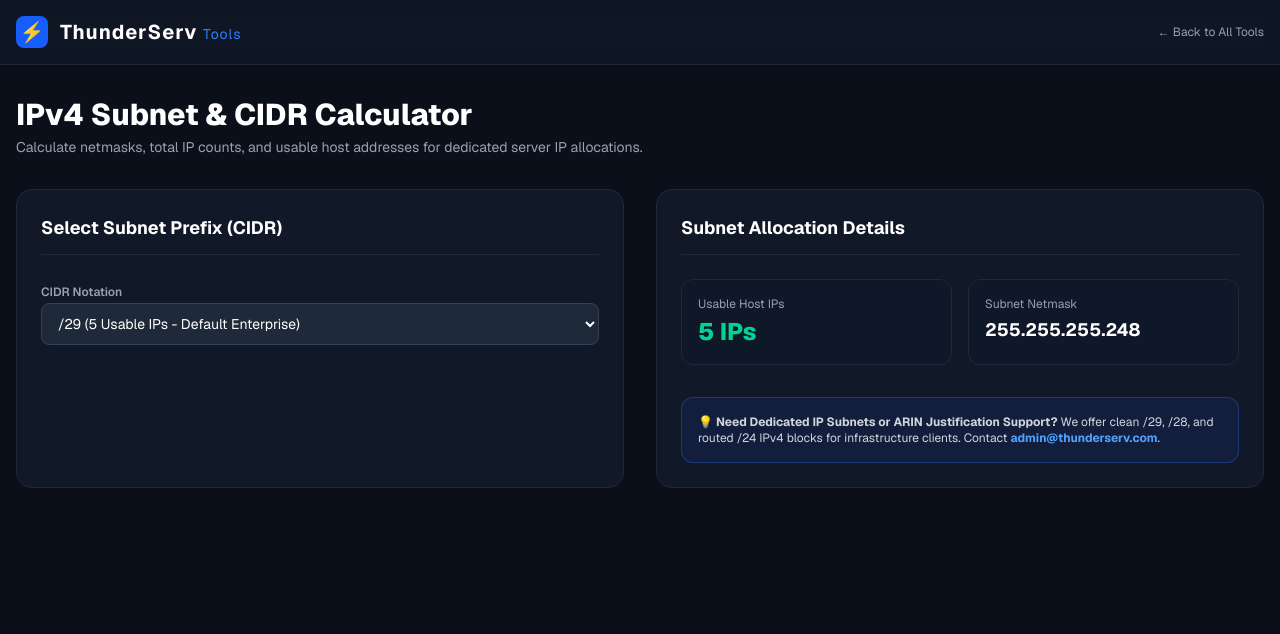
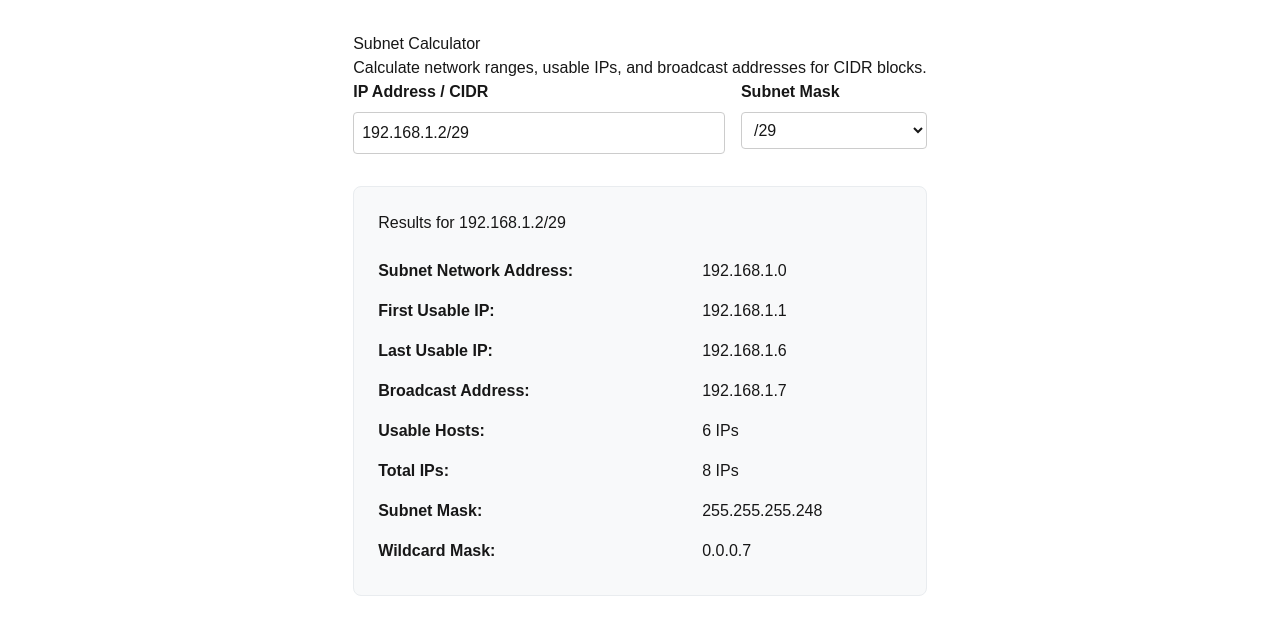
Before and after one commit to khpiang/thunderserv-tools, a Next.js app: page /subnet-calculator in a window 1280 px wide. Shown: the top 634 px of the page. Built offline with nearby package versions, Linux system fonts and the light colour scheme.

Commit message:
Update page.tsx

```diff
--- a/app/subnet-calculator/page.tsx
+++ b/app/subnet-calculator/page.tsx
@@ -3,76 +3,165 @@
 import React, { useState } from "react";
 
 export default function SubnetCalculator() {
-  const [cidr, setCidr] = useState<number>(29);
+  const [input, setInput] = useState("192.168.1.2/29");
+  const [ip, setIp] = useState("192.168.1.2");
+  const [cidr, setCidr] = useState(29);
 
-  const getSubnetInfo = () => {
-    switch (cidr) {
-      case 30: return { netmask: "255.255.255.252", totalIp: 4, usableIp: 2, desc: "P2P Gateway Link" };
-      case 29: return { netmask: "255.255.255.248", totalIp: 8, usableIp: 5, desc: "Standard Small Block (/29 Allocation)" };
-      case 28: return { netmask: "255.255.255.240", totalIp: 16, usableIp: 13, desc: "Medium IP Block (/28 Allocation)" };
-      case 27: return { netmask: "255.255.255.224", totalIp: 32, usableIp: 29, desc: "Large Cluster Block (/27 Allocation)" };
-      case 24: return { netmask: "255.255.255.0", totalIp: 256, usableIp: 253, desc: "Full Class C /24 Subnet Block" };
-      default: return { netmask: "255.255.255.248", totalIp: 8, usableIp: 5, desc: "Custom Block" };
+  // Parse IP input
+  const handleInputChange = (e: React.ChangeEvent<HTMLInputElement>) => {
+    const val = e.target.value;
+    setInput(val);
+    if (val.includes("/")) {
+      const [ipPart, maskPart] = val.split("/");
+      setIp(ipPart);
+      const maskNum = parseInt(maskPart, 10);
+      if (!isNaN(maskNum) && maskNum >= 0 && maskNum <= 32) {
+        setCidr(maskNum);
+      }
+    } else {
+      setIp(val);
     }
   };
 
-  const info = getSubnetInfo();
+  const handleCidrChange = (e: React.ChangeEvent<HTMLSelectElement>) => {
+    const newCidr = parseInt(e.target.value, 10);
+    setCidr(newCidr);
+    setInput(`${ip}/${newCidr}`);
+  };
+
+  // Convert IP string to 32-bit integer
+  const ipToInt = (ipStr: string): number | null => {
+    const parts = ipStr.trim().split(".");
+    if (parts.length !== 4) return null;
+    let num = 0;
+    for (let i = 0; i < 4; i++) {
+      const part = parseInt(parts[i], 10);
+      if (isNaN(part) || part < 0 || part > 255) return null;
+      num = (num << 8) + part;
+    }
+    return num >>> 0;
+  };
+
+  // Convert 32-bit integer to IP string
+  const intToIp = (num: number): string => {
+    return [
+      (num >>> 24) & 255,
+      (num >>> 16) & 255,
+      (num >>> 8) & 255,
+      num & 255,
+    ].join(".");
+  };
+
+  // Calculate subnet details
+  const calculateSubnet = () => {
+    const ipNum = ipToInt(ip);
+    if (ipNum === null) return null;
+
+    const maskNum = cidr === 0 ? 0 : (~0 << (32 - cidr)) >>> 0;
+    const wildcardNum = (~maskNum) >>> 0;
+    const networkNum = (ipNum & maskNum) >>> 0;
+    const broadcastNum = (networkNum | wildcardNum) >>> 0;
+
+    let totalHosts = Math.pow(2, 32 - cidr);
+    let usableHosts = cidr >= 31 ? (cidr === 31 ? 2 : 1) : totalHosts - 2;
+
+    let firstUsable = cidr >= 31 ? networkNum : networkNum + 1;
+    let lastUsable = cidr >= 31 ? broadcastNum : broadcastNum - 1;
+
+    return {
+      network: intToIp(networkNum),
+      broadcast: intToIp(broadcastNum),
+      netmask: intToIp(maskNum),
+      wildcard: intToIp(wildcardNum),
+      firstUsable: intToIp(firstUsable),
+      lastUsable: intToIp(lastUsable),
+      usableHosts,
+      totalHosts,
+    };
+  };
+
+  const result = calculateSubnet();
 
   return (
-    <div className="min-h-screen bg-[#0b0f19] text-gray-100 font-sans">
-      <header className="border-b border-gray-800 bg-[#111827]/80 backdrop-blur sticky top-0 z-50">
-        <div className="max-w-7xl mx-auto px-4 h-16 flex items-center justify-between">
-          <a href="/" className="flex items-center space-x-3">
-            <div className="w-8 h-8 rounded-lg bg-blue-600 flex items-center justify-center font-bold text-xl text-white">⚡</div>
-            <span className="font-bold text-xl tracking-wider text-white">ThunderServ <span className="text-blue-500 font-normal text-sm">Tools</span></span>
-          </a>
-          <a href="/" className="text-xs text-gray-400 hover:text-white transition">← Back to All Tools</a>
-        </div>
-      </header>
+    <div style={{ padding: "2rem", maxWidth: "800px", margin: "0 auto", fontFamily: "sans-serif" }}>
+      <h1>Subnet Calculator</h1>
+      <p>Calculate network ranges, usable IPs, and broadcast addresses for CIDR blocks.</p>
 
-      <main className="max-w-7xl mx-auto px-4 py-8 space-y-8">
+      <div style={{ display: "grid", gap: "1rem", marginBottom: "2rem", gridTemplateColumns: "2fr 1fr" }}>
         <div>
-          <h1 className="text-2xl sm:text-3xl font-extrabold text-white">IPv4 Subnet & CIDR Calculator</h1>
-          <p className="text-gray-400 text-sm mt-1">Calculate netmasks, total IP counts, and usable host addresses for dedicated server IP allocations.</p>
+          <label style={{ display: "block", marginBottom: "0.5rem", fontWeight: "bold" }}>
+            IP Address / CIDR
+          </label>
+          <input
+            type="text"
+            value={input}
+            onChange={handleInputChange}
+            placeholder="e.g. 192.168.1.2/29"
+            style={{ width: "100%", padding: "0.5rem", fontSize: "1rem", borderRadius: "4px", border: "1px solid #ccc" }}
+          />
         </div>
 
-        <div className="grid grid-cols-1 lg:grid-cols-12 gap-8">
-          <div className="lg:col-span-6 bg-[#111827] border border-gray-800 rounded-2xl p-6 space-y-6">
-            <h2 className="text-lg font-bold text-white border-b border-gray-800 pb-3">Select Subnet Prefix (CIDR)</h2>
+        <div>
+          <label style={{ display: "block", marginBottom: "0.5rem", fontWeight: "bold" }}>
+            Subnet Mask
+          </label>
+          <select
+            value={cidr}
+            onChange={handleCidrChange}
+            style={{ width: "100%", padding: "0.5rem", fontSize: "1rem", borderRadius: "4px", border: "1px solid #ccc" }}
+          >
+            {[24, 25, 26, 27, 28, 29, 30].map((prefix) => (
+              <option key={prefix} value={prefix}>
+                /{prefix}
+              </option>
+            ))}
+          </select>
+        </div>
+      </div>
 
-            <div className="space-y-2">
-              <label className="text-xs font-semibold text-gray-400">CIDR Notation</label>
-              <select value={cidr} onChange={(e) => setCidr(Number(e.target.value))} className="w-full bg-gray-800 border border-gray-700 rounded-lg py-2.5 px-3 text-sm text-white focus:outline-none">
-                <option value={30}>/30 (2 Usable IPs)</option>
-                <option value={29}>/29 (5 Usable IPs - Default Enterprise)</option>
-                <option value={28}>/28 (13 Usable IPs)</option>
-                <option value={27}>/27 (29 Usable IPs)</option>
-                <option value={24}>/24 (253 Usable IPs - Full Subnet Block)</option>
-              </select>
-            </div>
-          </div>
-
-          <div className="lg:col-span-6 bg-[#111827] border border-gray-800 rounded-2xl p-6 flex flex-col justify-between">
-            <div>
-              <h2 className="text-lg font-bold text-white border-b border-gray-800 pb-3">Subnet Allocation Details</h2>
-              <div className="grid grid-cols-2 gap-4 mt-6">
-                <div className="bg-gray-900/80 border border-gray-800 rounded-xl p-4">
-                  <div className="text-xs text-gray-400">Usable Host IPs</div>
-                  <div className="text-2xl font-extrabold text-emerald-400 mt-1">{info.usableIp} IPs</div>
-                </div>
-                <div className="bg-gray-900/80 border border-gray-800 rounded-xl p-4">
-                  <div className="text-xs text-gray-400">Subnet Netmask</div>
-                  <div className="text-lg font-bold text-white mt-1">{info.netmask}</div>
-                </div>
-              </div>
-            </div>
-
-            <div className="mt-8 bg-blue-900/20 border border-blue-500/30 rounded-xl p-4 text-xs text-gray-300">
-              💡 <strong>Need Dedicated IP Subnets or ARIN Justification Support?</strong> We offer clean /29, /28, and routed /24 IPv4 blocks for infrastructure clients. Contact <strong className="text-blue-400">admin@thunderserv.com</strong>.
-            </div>
-          </div>
+      {result ? (
+        <div style={{ background: "#f8f9fa", padding: "1.5rem", borderRadius: "8px", border: "1px solid #e9ecef" }}>
+          <h2>Results for {ip}/{cidr}</h2>
+          <table style={{ width: "100%", borderCollapse: "collapse", marginTop: "1rem" }}>
+            <tbody>
+              <tr>
+                <td style={{ padding: "0.5rem 0", fontWeight: "bold" }}>Subnet Network Address:</td>
+                <td>{result.network}</td>
+              </tr>
+              <tr>
+                <td style={{ padding: "0.5rem 0", fontWeight: "bold" }}>First Usable IP:</td>
+                <td>{result.firstUsable}</td>
+              </tr>
+              <tr>
+                <td style={{ padding: "0.5rem 0", fontWeight: "bold" }}>Last Usable IP:</td>
+                <td>{result.lastUsable}</td>
+              </tr>
+              <tr>
+                <td style={{ padding: "0.5rem 0", fontWeight: "bold" }}>Broadcast Address:</td>
+                <td>{result.broadcast}</td>
+              </tr>
+              <tr>
+                <td style={{ padding: "0.5rem 0", fontWeight: "bold" }}>Usable Hosts:</td>
+                <td>{result.usableHosts.toLocaleString()} IPs</td>
+              </tr>
+              <tr>
+                <td style={{ padding: "0.5rem 0", fontWeight: "bold" }}>Total IPs:</td>
+                <td>{result.totalHosts.toLocaleString()} IPs</td>
+              </tr>
+              <tr>
+                <td style={{ padding: "0.5rem 0", fontWeight: "bold" }}>Subnet Mask:</td>
+                <td>{result.netmask}</td>
+              </tr>
+              <tr>
+                <td style={{ padding: "0.5rem 0", fontWeight: "bold" }}>Wildcard Mask:</td>
+                <td>{result.wildcard}</td>
+              </tr>
+            </tbody>
+          </table>
         </div>
-      </main>
+      ) : (
+        <p style={{ color: "red" }}>Please enter a valid IP address (e.g., 192.168.1.2).</p>
+      )}
     </div>
   );
 }
```
